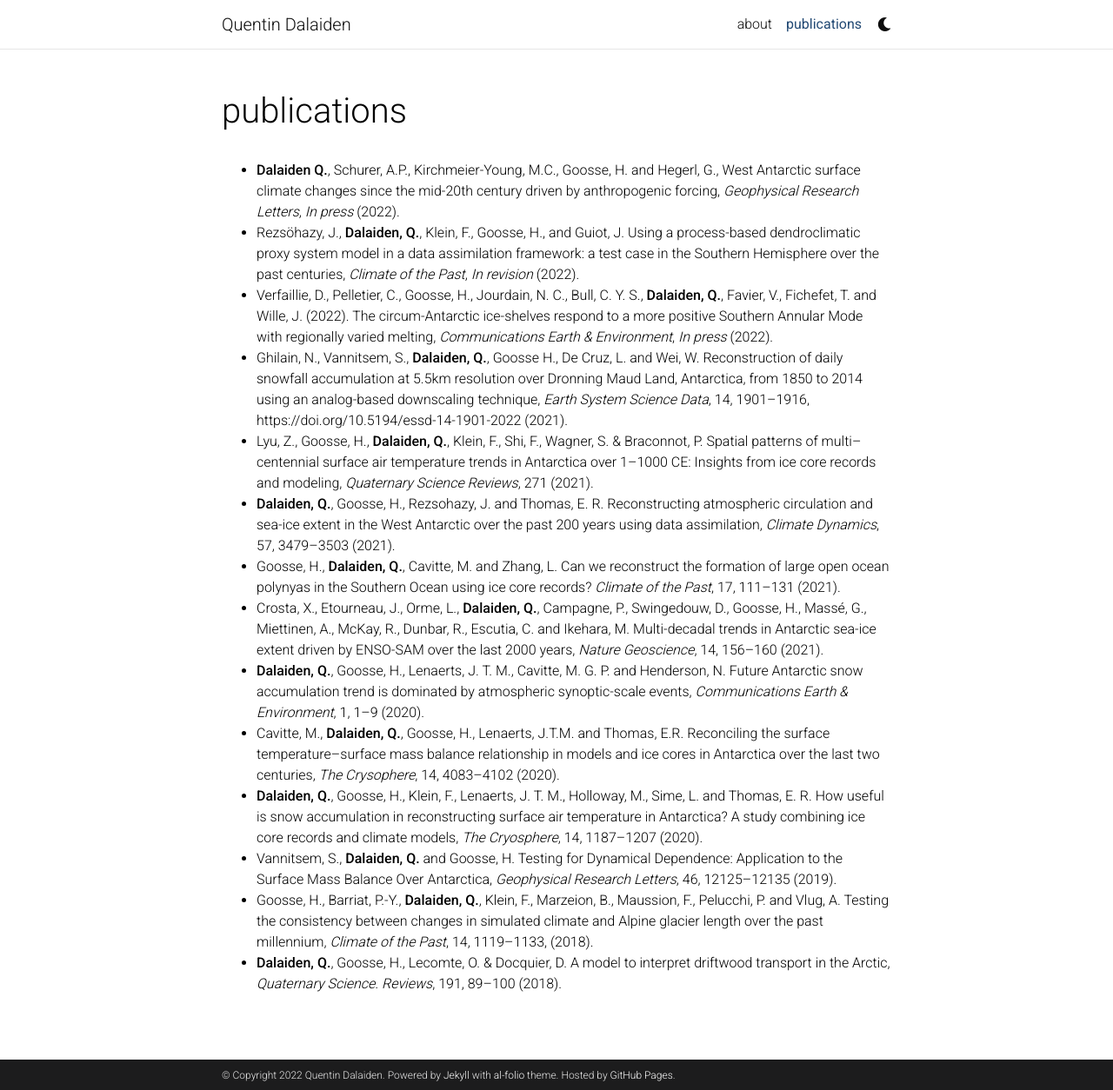
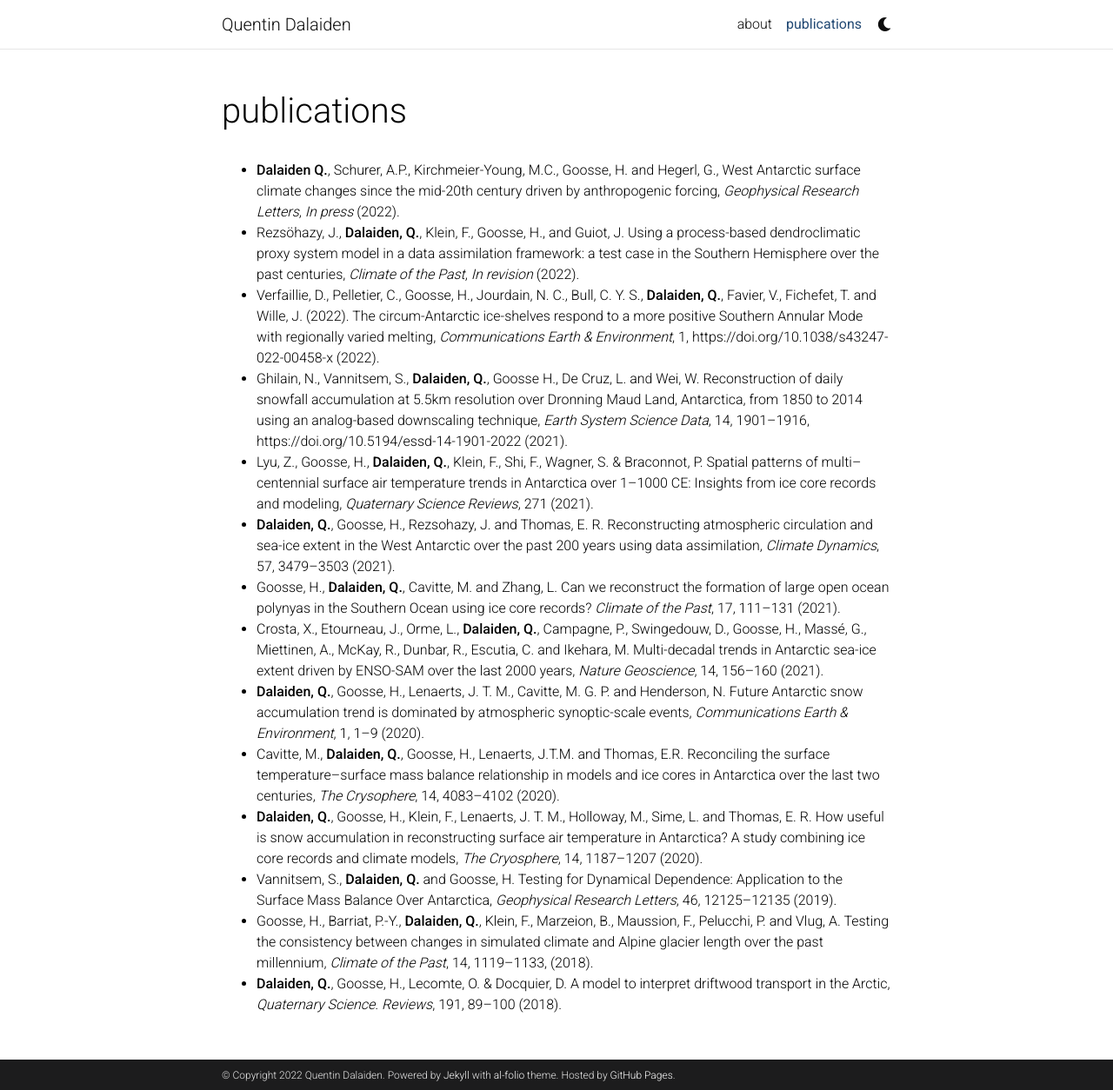
Before and after one commit to dalaiden/portfolio, a Jekyll site: the page built from _pages/publications.md, in a window 1280 px wide and 1254 px high. Shown: the whole window at 87% size. Built offline with Jekyll 4.4.1, drawn with Linux system fonts in a browser that asks for light colours; comment, search, counter and statistics services are not loaded; a style sheet for code colours, icons or effects is not loaded.

Commit message:
New edit

```diff
--- a/_pages/publications.md
+++ b/_pages/publications.md
@@ -9,7 +9,7 @@ nav_order: 2
 
 - **Dalaiden Q.**, Schurer, A.P., Kirchmeier-Young, M.C., Goosse, H. and Hegerl, G., West Antarctic surface climate changes since the mid-20th century driven by anthropogenic forcing, *Geophysical Research Letters*, *In press* (2022).
 - Rezsöhazy, J., **Dalaiden, Q.**, Klein, F., Goosse, H., and Guiot, J. Using a process-based dendroclimatic proxy system model in a data assimilation framework: a test case in the Southern Hemisphere over the past centuries, *Climate of the Past*, *In revision* (2022).
-- Verfaillie, D., Pelletier, C., Goosse, H., Jourdain, N. C., Bull, C. Y. S., **Dalaiden, Q.**, Favier, V., Fichefet, T. and Wille, J. (2022). The circum-Antarctic ice-shelves respond to a more positive Southern Annular Mode with regionally varied melting, *Communications Earth & Environment*, *In press* (2022).
+- Verfaillie, D., Pelletier, C., Goosse, H., Jourdain, N. C., Bull, C. Y. S., **Dalaiden, Q.**, Favier, V., Fichefet, T. and Wille, J. (2022). The circum-Antarctic ice-shelves respond to a more positive Southern Annular Mode with regionally varied melting, *Communications Earth & Environment*, 1, https://doi.org/10.1038/s43247-022-00458-x (2022).
 - Ghilain, N., Vannitsem, S., **Dalaiden, Q.**, Goosse H., De Cruz, L.  and Wei, W. Reconstruction of daily snowfall accumulation at 5.5km resolution over Dronning Maud Land, Antarctica, from 1850 to 2014 using an analog-based downscaling technique, *Earth System Science Data*, 14, 1901–1916, https://doi.org/10.5194/essd-14-1901-2022 (2021).
 - Lyu, Z., Goosse, H., **Dalaiden, Q.**, Klein, F., Shi, F., Wagner, S. & Braconnot, P. Spatial patterns of multi–centennial surface air temperature trends in Antarctica over 1–1000 CE: Insights from ice core records and modeling, *Quaternary Science Reviews*, 271 (2021).
 - **Dalaiden, Q.**, Goosse, H., Rezsohazy, J. and Thomas, E. R. Reconstructing atmospheric circulation and sea-ice extent in the West Antarctic over the past 200 years using data assimilation, *Climate Dynamics*, 57, 3479–3503 (2021).
```
